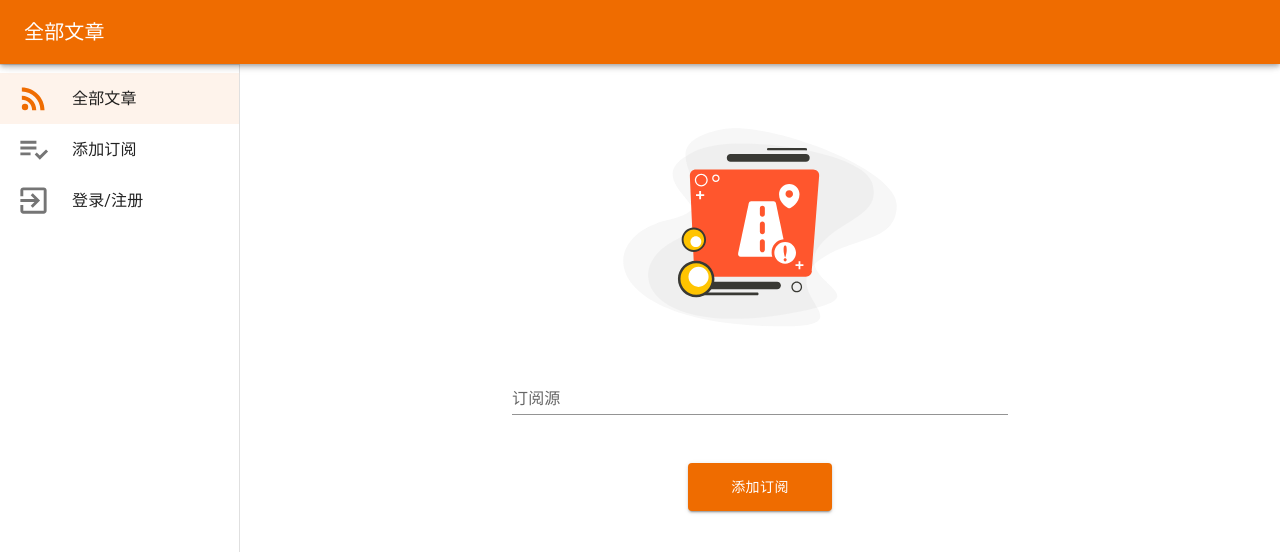
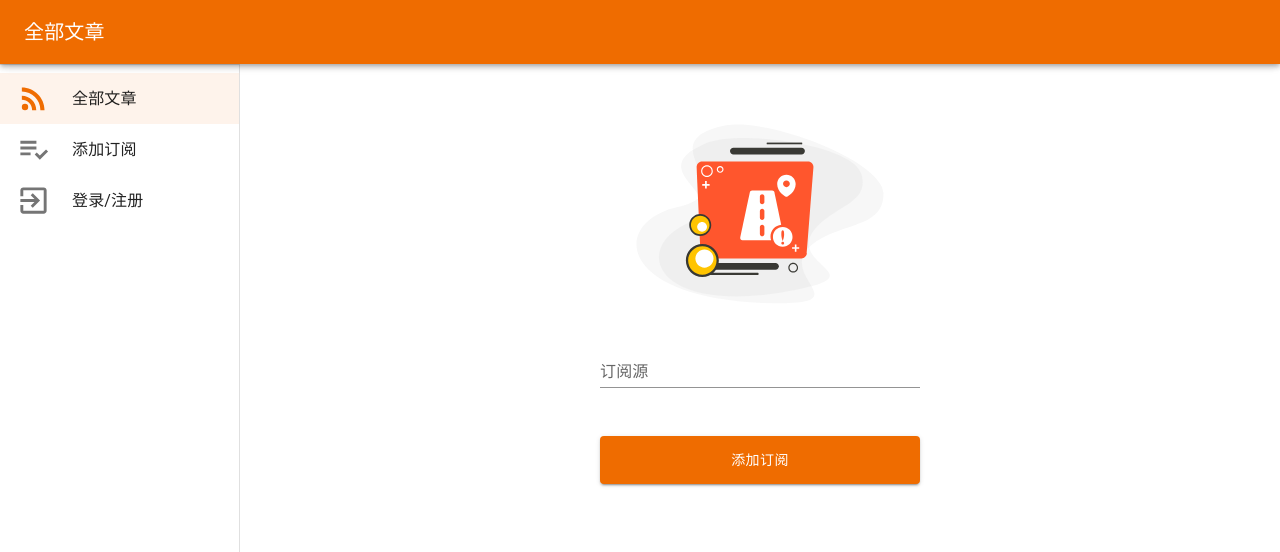
Before and after one commit to GuoShaoOrg/GuoShaoReader-PWA, a React (Create React App) app: page /add in a window 1280 px wide. Shown: the top 552 px of the page. Built offline with nearby package versions, Linux system fonts and the light colour scheme.

Commit message:
refine add feed page style

```diff
--- a/src/views/AddFeed.js
+++ b/src/views/AddFeed.js
@@ -23,13 +23,13 @@ function AddFeed() {
   return (
     <div className="w-full">
       <div className="flex justify-center">
-        <Lottie animationData={AddFeedAnimation} loop={true} className="md:w-1/2" />
+        <Lottie animationData={AddFeedAnimation} loop={true} className="md:w-1/2 w-4/5 max-w-md" />
       </div>
       <div className="flex justify-center h-12">
-        <TextField className="w-1/2" onChange={handleFeedInputChange} id="input-with-sx" label="订阅源" variant="standard" />
+        <TextField className="md:w-1/2 w-4/5 max-w-xs" onChange={handleFeedInputChange} id="input-with-sx" label="订阅源" variant="standard" />
       </div>
       <div className="flex justify-center h-12 mt-12">
-        <Button variant="contained" onClick={submitBtnOnClick} className="w-36">添加订阅</Button>
+        <Button variant="contained" onClick={submitBtnOnClick} className="md:w-1/2 w-4/5 max-w-xs">添加订阅</Button>
       </div>
     </div>
   )
```
